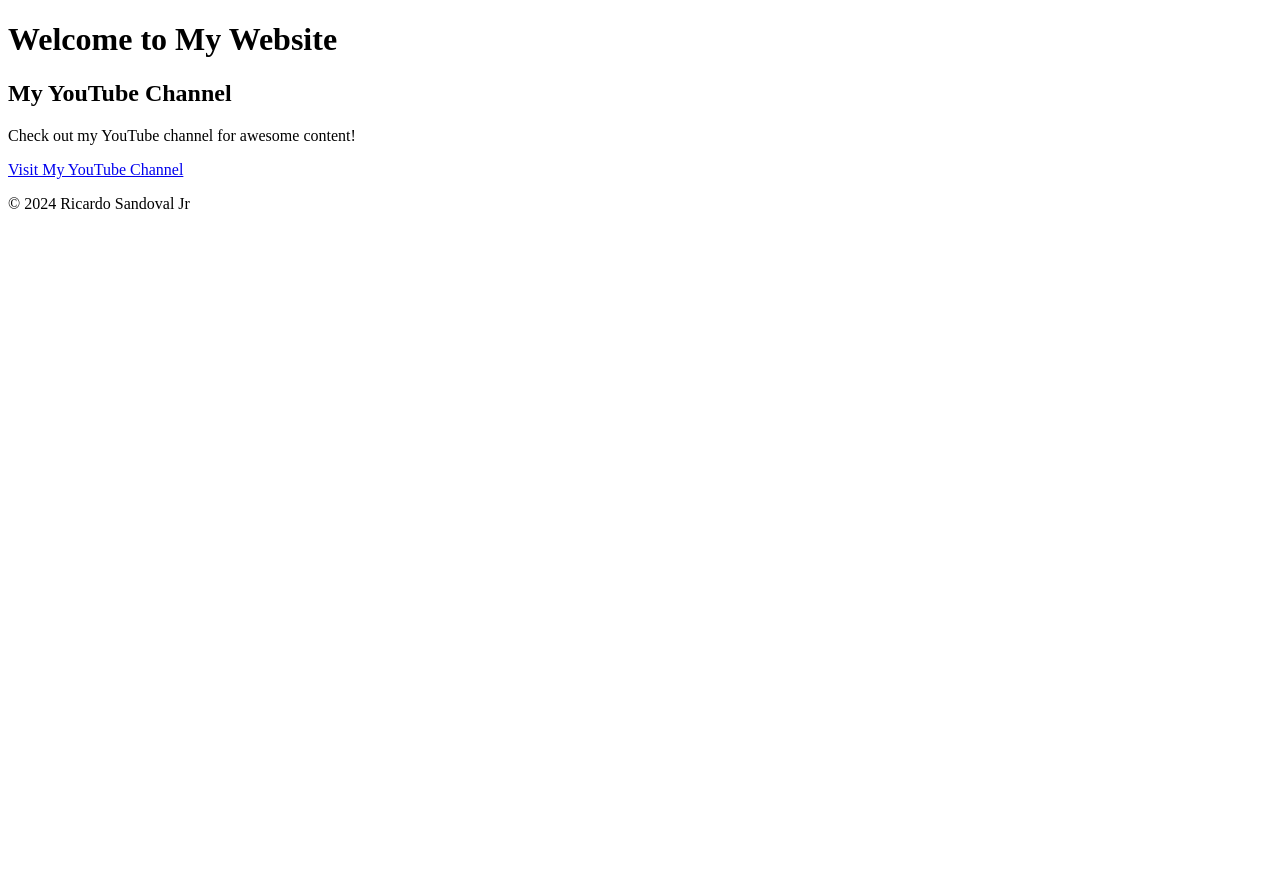
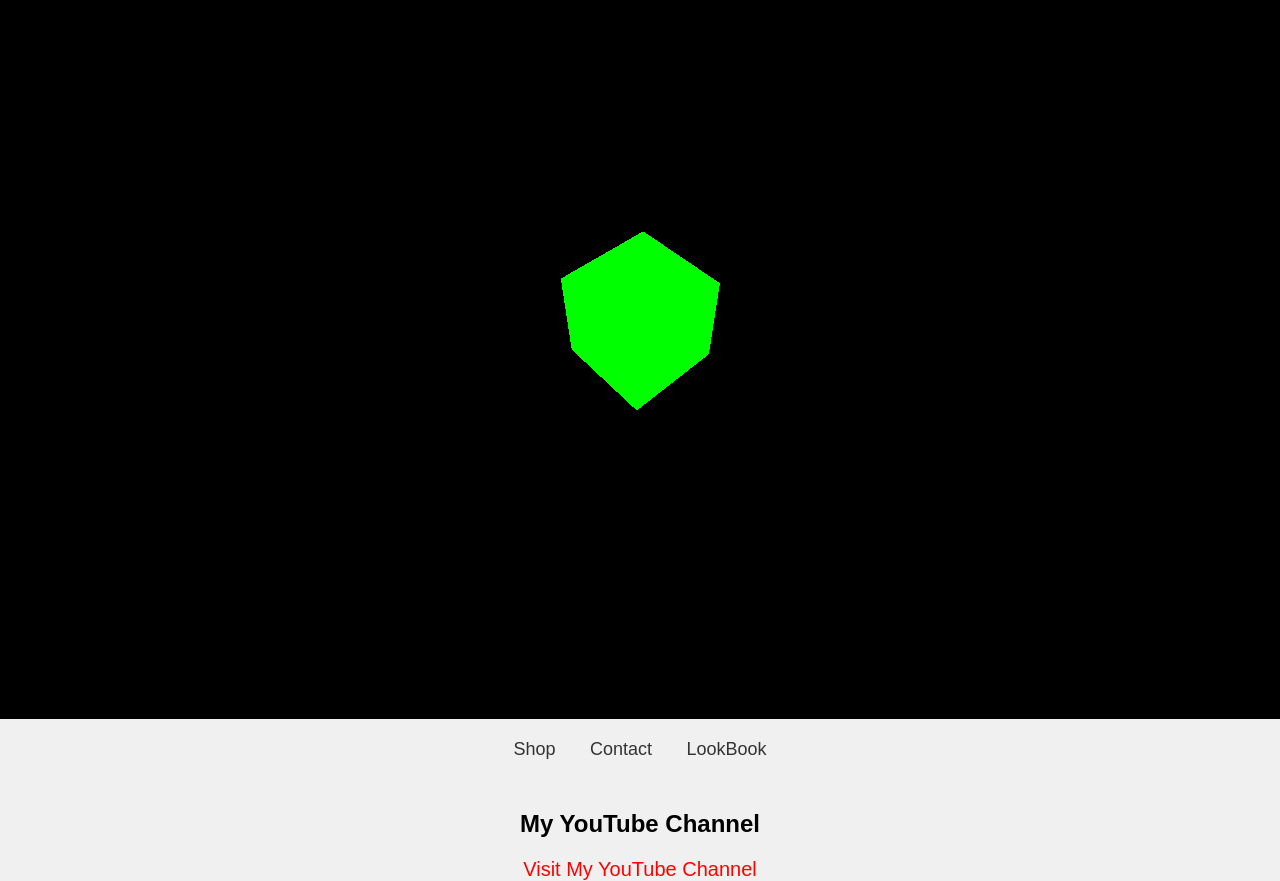
Before and after one commit to AccSandovalCyber/program-the-void, a Flask app: page / in a window 1280 px wide. Before the commit the page ends 209 px from the top, so only its background shows below. Run offline with Flask 3, Linux system fonts and the light colour scheme.

Commit message:
Add 3D rotating cube and YouTube link to index.html

```diff
--- a/templates/index.html
+++ b/templates/index.html
@@ -4,22 +4,85 @@
     <meta charset="UTF-8">
     <meta name="viewport" content="width=device-width, initial-scale=1.0">
     <title>My Website</title>
+    <style>
+        body {
+            font-family: Arial, sans-serif;
+            text-align: center;
+            margin: 0;
+            padding: 0;
+            background-color: #f0f0f0;
+            display: flex;
+            flex-direction: column;
+            justify-content: center;
+            align-items: center;
+            height: 100vh;
+        }
+        .container {
+            display: flex;
+            flex-direction: column;
+            justify-content: center;
+            align-items: center;
+        }
+        .menu {
+            margin-top: 20px;
+        }
+        .menu a {
+            margin: 0 15px;
+            text-decoration: none;
+            color: #333;
+            font-size: 18px;
+        }
+        .youtube-section {
+            margin-top: 30px;
+        }
+        .youtube-section a {
+            color: #ff0000;
+            font-size: 20px;
+            text-decoration: none;
+        }
+    </style>
 </head>
 <body>
-    <header>
-        <h1>Welcome to My Website</h1>
-    </header>
-    <main>
-        <section>
+    <div class="container">
+        <div id="3d-symbol"></div>
+        <div class="menu">
+            <a href="#shop">Shop</a>
+            <a href="#contact">Contact</a>
+            <a href="#lookbook">LookBook</a>
+        </div>
+        <div class="youtube-section">
             <h2>My YouTube Channel</h2>
-            <p>Check out my YouTube channel for awesome content!</p>
             <a href="https://www.youtube.com/@ProgramTheVoid" target="_blank">
                 Visit My YouTube Channel
             </a>
-        </section>
-    </main>
-    <footer>
-        <p>&copy; 2024 Ricardo Sandoval Jr</p>
-    </footer>
+        </div>
+    </div>
+    <script src="https://cdnjs.cloudflare.com/ajax/libs/three.js/r128/three.min.js"></script>
+    <script>
+        // Basic Three.js setup for a rotating 3D cube
+        const scene = new THREE.Scene();
+        const camera = new THREE.PerspectiveCamera(75, window.innerWidth / window.innerHeight, 0.1, 1000);
+        const renderer = new THREE.WebGLRenderer();
+        renderer.setSize(window.innerWidth, window.innerHeight);
+        document.getElementById('3d-symbol').appendChild(renderer.domElement);
+
+        const geometry = new THREE.BoxGeometry();
+        const material = new THREE.MeshBasicMaterial({ color: 0x00ff00 });
+        const cube = new THREE.Mesh(geometry, material);
+        scene.add(cube);
+
+        camera.position.z = 5;
+
+        const animate = function () {
+            requestAnimationFrame(animate);
+
+            cube.rotation.x += 0.01;
+            cube.rotation.y += 0.01;
+
+            renderer.render(scene, camera);
+        };
+
+        animate();
+    </script>
 </body>
 </html>
```
